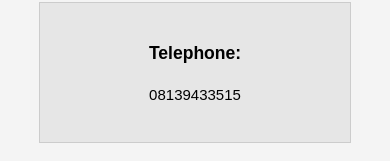
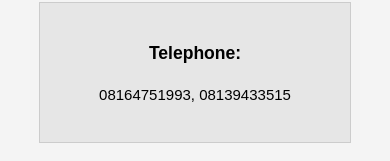
Before and after one commit to Ileriayo/GA, a plain HTML site: page contact.html in a window 390 px wide. Shown: the part 381-542 px from the top of the page. Drawn offline with Linux system fonts and the light colour scheme.

Commit message:
Add extra telephone number

```diff
--- a/contact.html
+++ b/contact.html
@@ -40,7 +40,7 @@
 
 					<li>
 						<h3>Telephone:</h3>
-						<p>08139433515</p>
+						<p>08164751993, 08139433515</p>
 					</li>
 				</ul>
 			</article>
```
